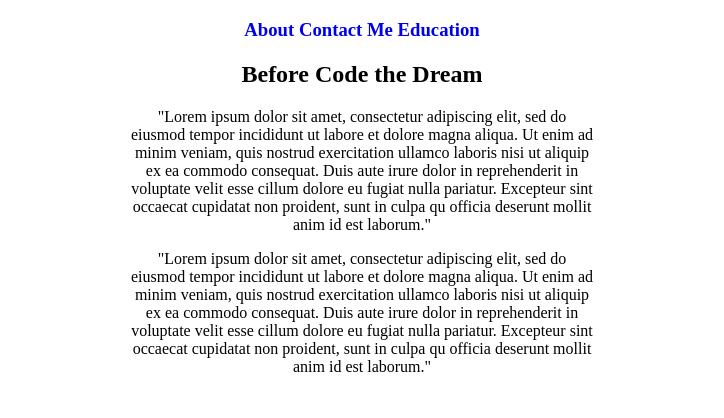
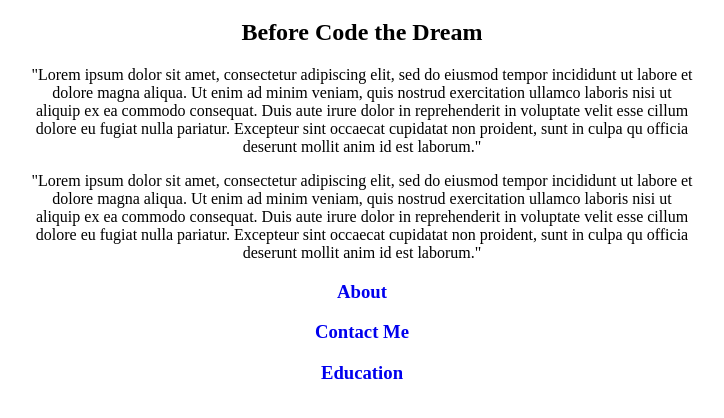
Before and after one commit to KarenBacilio/assignment-2, a plain HTML site: page index.html in a window 1280 px wide. Shown: the part 298-716 px from the top of the page, without its empty margins (278-1002 px from the left). Drawn offline with Linux system fonts and the light colour scheme.

Commit message:
update index html and css

```diff
--- a/index.html
+++ b/index.html
@@ -3,7 +3,7 @@
   <head>
     <meta charset="UTF-8">
   <meta name="viewport" content="width=device-width,initial-scale=1">
-    <title>title</title>
+    <title>Meet Karen</title>
   <meta name="author" content="name">
   <meta name="description" content="description here">
   <meta name="keywords" content="keywords,here">
@@ -13,10 +13,6 @@
     <div class="header">
       <img class="image" src="https://placeimg.com/200/200/nature" alt="Random Nature Generated">
       <h1>Karen's Portfolio</h1>
-    </div>
-    <div class="links">
-      <h3><a href="#" alt="About">About </a> <a href="#" alt="Contact">Contact Me </a>
-      <a href="#" alt="Education">Education</a></h3>
     </div>
     <div class="words">
       <h2>Before Code the Dream</h2>
@@ -37,6 +33,11 @@
           officia deserunt mollit anim id est laborum."
         </p>
     </div>
-    <script src="./index.js"></script>
+    <div class="links">
+        <h3><a href="#" alt="About">About</a></h3>
+        <h3><a href="#" alt="Contact">Contact Me</a></h3>
+        <h3><a href="#" alt="Education">Education</a></h3>
+        <script src="./index.js"></script>
+    </div>
   </body>
 </html>
--- a/styles.css
+++ b/styles.css
@@ -16,30 +16,26 @@
 
 .words {
     text-align: center;
-    padding-left: 400px;
-    padding-right: 400px;
+    margin-left: 300px;
+    margin-right: 300px;
 }
 
 a:link {
-    text-align: center;
-    text-decoration: none;
-}
-
-a:visited {
-    text-align: center;
     text-decoration: none;
 }
 
 a:hover {
-    text-align: center;
     text-decoration: none;
 }
 
 a:active {
-    text-align: center;
     text-decoration: none;
 }
 
 .links {
     text-align: center;
 }
+
+ul {
+    text-align: center;
+}
```
